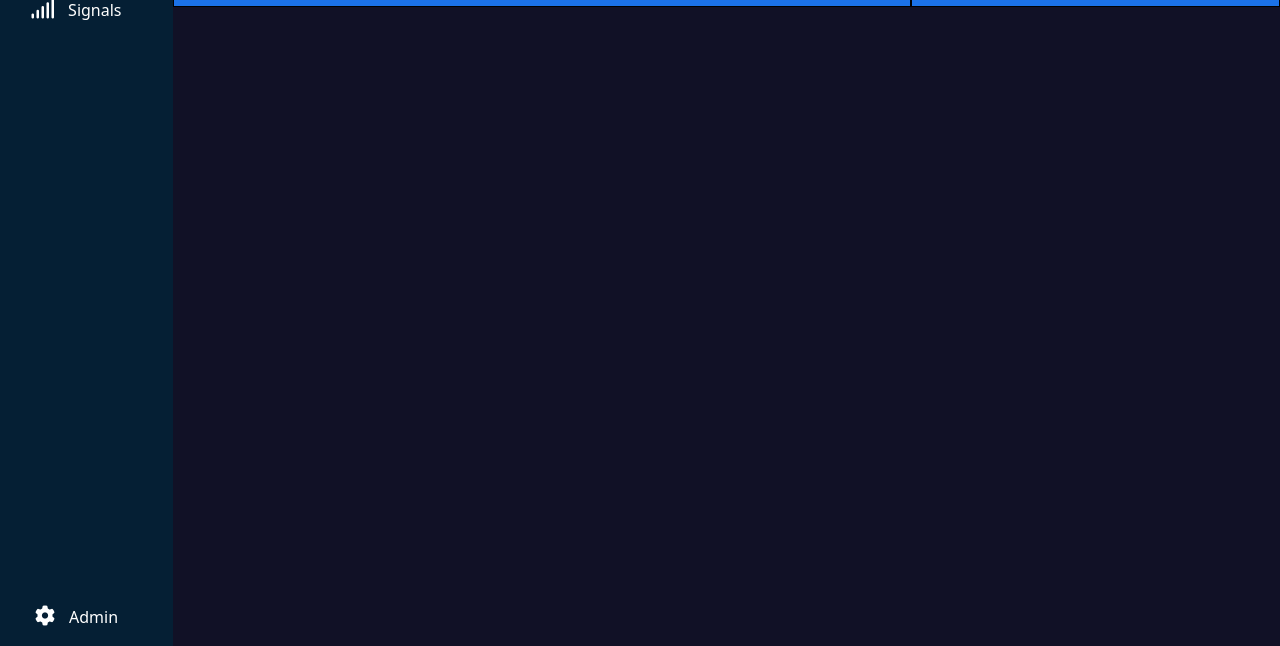
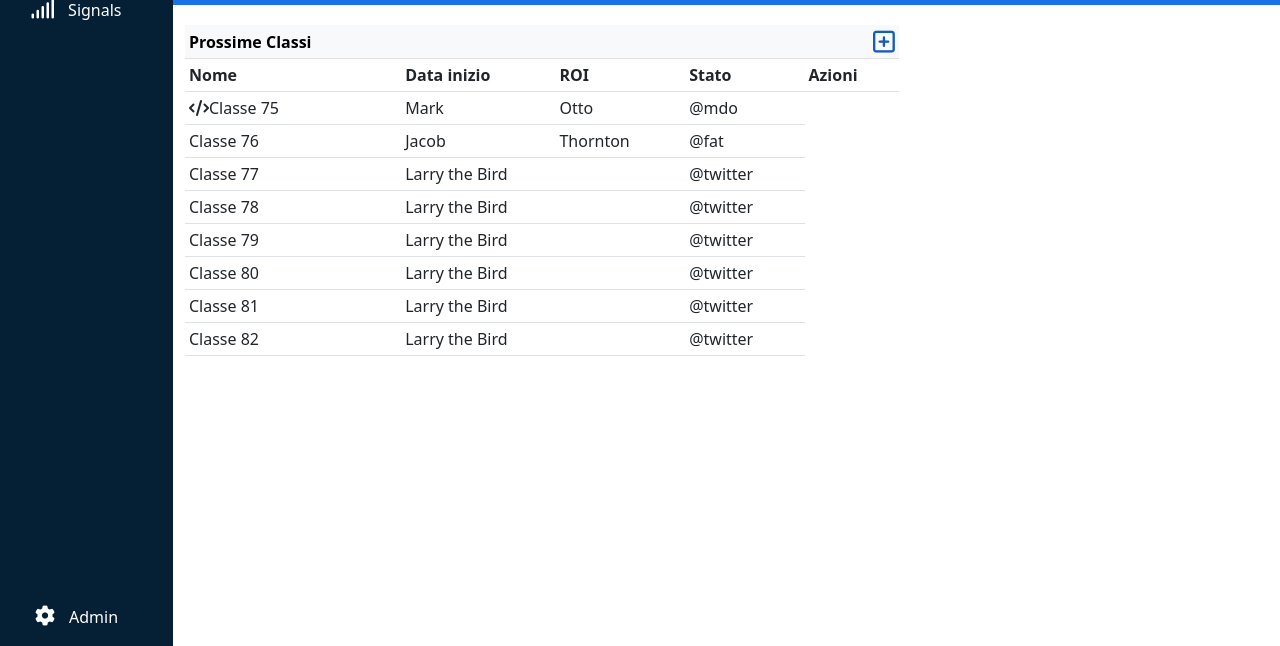
Before and after one commit to Emanuela91/html-css-bootstrap-dashboard, a plain HTML site: page index.html in a window 1280 px wide. Shown: the part 154-800 px from the top of the page. Drawn offline with nearby package versions, Linux system fonts and the light colour scheme.

Commit message:
aggiunta tabella prossime classi

```diff
--- a/css/style.css
+++ b/css/style.css
@@ -41,9 +41,9 @@ header{
 main{
     height: 100%;
     width: 100%;
-    background-color: #111126;
+    overflow-y: auto;
     /* DEBUG */
-    /* overflow-y: auto; */
+    /* background-color: #111126; */
 }
 
 
@@ -198,10 +198,11 @@ header #icon i{
 /* MAIN */
 [class*="col"]{
     /* DEBUG */
-    background-color: aqua;
-    border: 1px solid black;
+    /* background-color: aqua; */
+    /* border: 1px solid black; */
     min-height: 30px;
 }
+
 
 /* Top Main "blu" */
 .container .top-main div{
@@ -235,3 +236,14 @@ i.fa-solid.fa-plus.text-white{
     background-color: #165bba;
     border-radius: 10px;
 }
+
+
+/* Tabella Prossime Classi */
+.table.table-sm.table-hover{
+    margin: 10px 0;
+}
+
+.fa-regular.fa-square-plus.float-end{
+    color: #165bba;
+    font-size: 25px;
+}
--- a/index.html
+++ b/index.html
@@ -64,6 +64,8 @@
         <!-- MAIN -->
         <main>
             <div class="container">
+
+                <!-- Parte superiore blu -->
                 <div class="row top-main">
                     <div class="col-12 col-lg-8">
                         <div class="d-flex align-items-center">
@@ -85,6 +87,76 @@
                     </div>
                 </div>
 
+                <!-- Tabella Prossime Classi -->
+                <div class="row">
+                    <div class="col-12 col-lg-8">
+                        <table class="table table-sm table-hover">
+                            <thead>
+                                <tr>
+                                    <th class="table-light">Prossime Classi</th>
+                                    <th class="table-light"></th>
+                                    <th class="table-light"></th>
+                                    <th class="table-light"></th>
+                                    <th class="table-light"><i class="fa-regular fa-square-plus float-end"></i></th>
+
+                                </tr>
+                              <tr>
+                                <th scope="col">Nome</th>
+                                <th scope="col">Data inizio</th>
+                                <th scope="col">ROI</th>
+                                <th scope="col">Stato</th>
+                                <th scope="col">Azioni</th>
+                              </tr>
+                            </thead>
+                            <tbody>
+                              <tr>
+                                <td><i class="fa-solid fa-code"></i>Classe 75</td>
+                                <td>Mark</td>
+                                <td>Otto</td>
+                                <td>@mdo</td>
+                              </tr>
+                              <tr>
+                                <td>Classe 76</td>
+                                <td>Jacob</td>
+                                <td>Thornton</td>
+                                <td>@fat</td>
+                              </tr>
+                              <tr>
+                                <td>Classe 77</td>
+                                <td colspan="2">Larry the Bird</td>
+                                <td>@twitter</td>
+                              </tr>
+                              <tr>
+                                <td>Classe 78</td>
+                                <td colspan="2">Larry the Bird</td>
+                                <td>@twitter</td>
+                              </tr>
+                              <tr>
+                                <td>Classe 79</td>
+                                <td colspan="2">Larry the Bird</td>
+                                <td>@twitter</td>
+                              </tr>
+                              <tr>
+                                <td>Classe 80</td>
+                                <td colspan="2">Larry the Bird</td>
+                                <td>@twitter</td>
+                              </tr>
+                              <tr>
+                                <td>Classe 81</td>
+                                <td colspan="2">Larry the Bird</td>
+                                <td>@twitter</td>
+                              </tr>
+                              <tr>
+                                <td>Classe 82</td>
+                                <td colspan="2">Larry the Bird</td>
+                                <td>@twitter</td>
+                              </tr>
+                            </tbody>
+                          </table>
+                    </div>
+                    <div class="col-4"></div>
+
+                </div>
 
 
 
```
